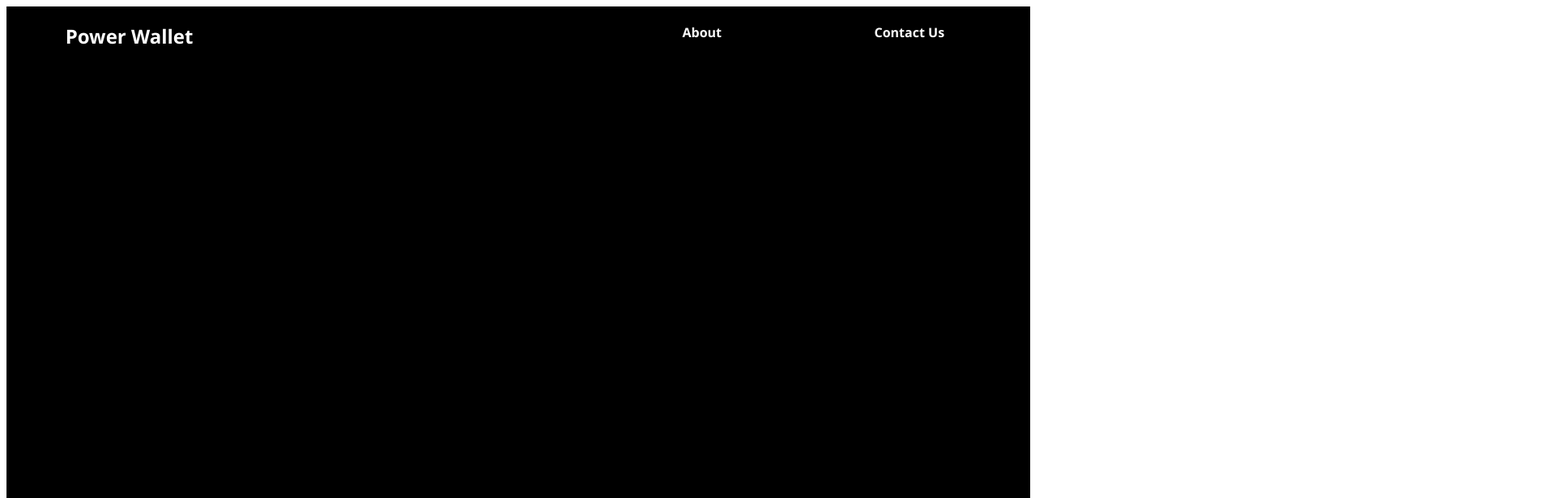
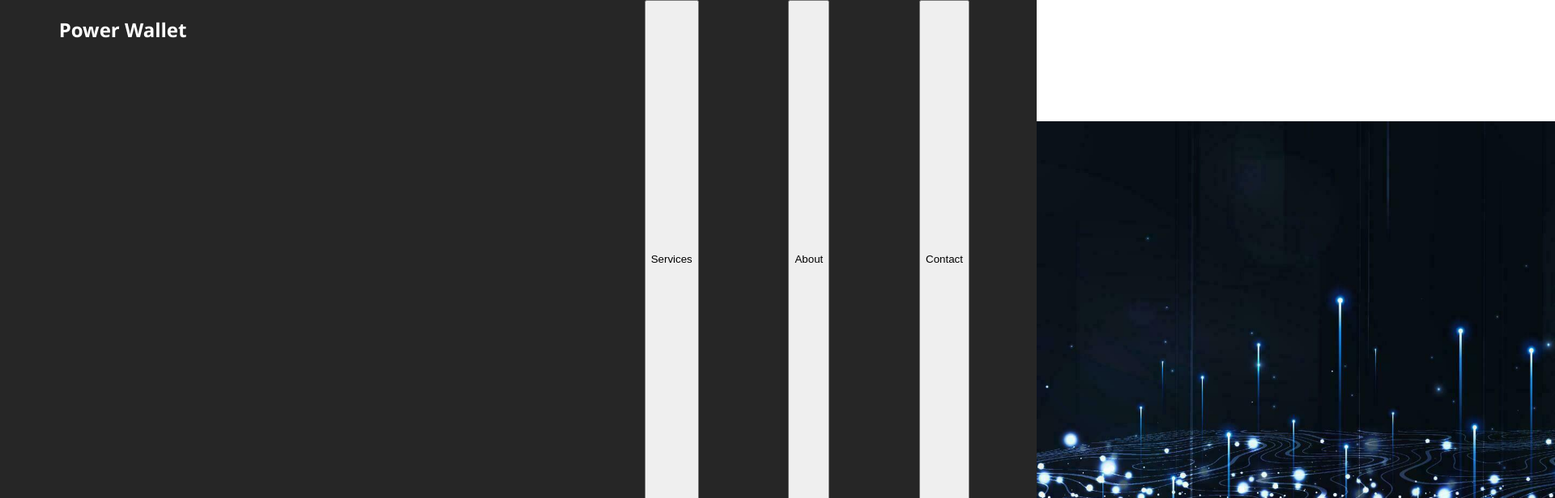
Before and after one commit to ZacharyDLopez/ShellHacks-Project, an Angular app in the folder power-wallet/: page / in a window 1280 px wide. Shown: the top 616 px of the page at 81% size, 1920 px wide, since content can reach past the window. Built offline with nearby package versions, Linux system fonts and the light colour scheme.

Commit message:
image is all messed up will fix

```diff
--- a/power-wallet/src/app/credit-check-question/credit-check-question.component.html
+++ /dev/null
@@ -1 +0,0 @@
-<p>credit-check-question works!</p>
--- a/power-wallet/src/app/home-page/home-page.component.html
+++ b/power-wallet/src/app/home-page/home-page.component.html
@@ -1,17 +1,17 @@
 <section class="background-container">
-    <div class="background-image">
     <div class="header-container">
         <div class="header-container">
             <div class="title-container">
                 <h1 class="home-title">Power Wallet</h1>
             </div>
             <div class="nav-container">
-
-                    <h4>About</h4>
-                    <h4>Contact Us</h4>
+                <button class="nav-buttons">Services</button>
+                <button class="nav-buttons">About</button>
+                <button class="nav-buttons">Contact</button>
             </div>
         </div>
-
+        <div class="background-image">
+            <img class="home-img" src="assets/home-page-bg.jpg" alt="ba"/>
         </div>
     </div>
 </section>
--- a/power-wallet/src/app/home-page/home-page.component.scss
+++ b/power-wallet/src/app/home-page/home-page.component.scss
@@ -1,5 +1,5 @@
 .background-container{
-    background-color: black;
+    background-color: #262626;
     height: 100vh;
 }
 
@@ -23,3 +23,13 @@
     padding-right: 5px;
     justify-content: space-around;
 }
+.background-image{
+    display: flex;
+    position: relative;
+    top: 150px;
+
+}
+.home-img{
+    width: 100vw;
+    height: auto;
+}
--- a/power-wallet/src/styles.scss
+++ b/power-wallet/src/styles.scss
@@ -1 +1,4 @@
-/* You can add global styles to this file, and also import other style files */
+html,body{
+    height: 100vh;
+    margin: 0;
+}
```
Also changed, not shown: power-wallet/src/app/credit-check-question/credit-check-question.component.ts (deleted, +0 -12 lines), power-wallet/src/app/credit-check-question/credit-check-question.component.scss (deleted), power-wallet/src/assets/home-page-bg.jpg (added), 1 other file (tests, documents, lock files or other folders). Lines whose indentation alone changed are shown as unchanged.
